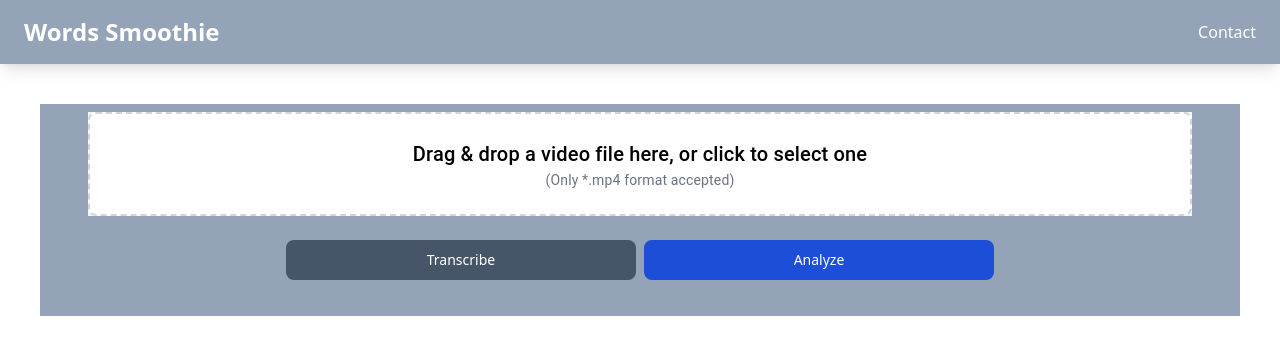
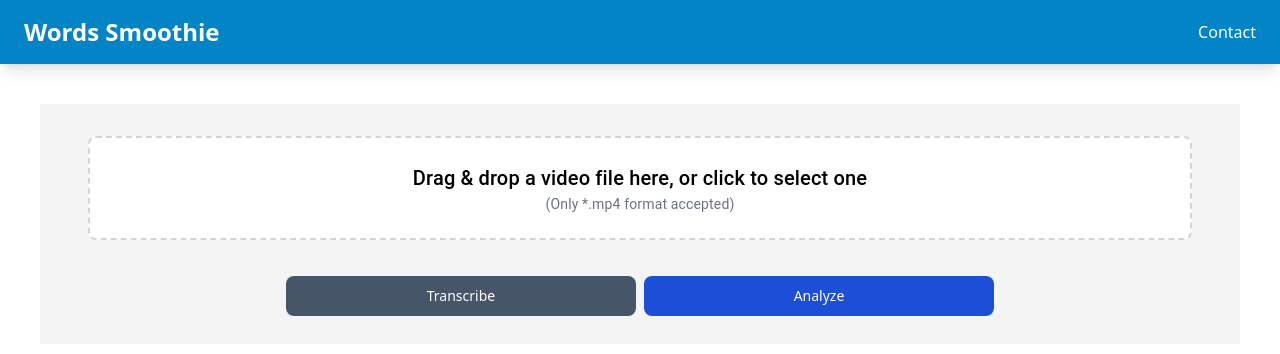
Before and after one commit to Hackathon-Krakow-2024/break-word-traps, a React (Vite) app in the folder frontend/: page / in a window 1280 px wide. Shown: the top 354 px of the page. Built offline with nearby package versions, Linux system fonts and the light colour scheme; no server answers.

Commit message:
Some colors improvements

```diff
--- a/frontend/src/components/Header/Header.tsx
+++ b/frontend/src/components/Header/Header.tsx
@@ -1,6 +1,6 @@
 export const Header = () => {
   return (
-    <header className='bg-slate-400 text-white shadow-lg'>
+    <header className='bg-sky-600 text-white shadow-lg'>
       <div className='container mx-auto flex items-center justify-between px-6 py-4'>
         <div className='text-2xl font-bold'>
           <a href='/' className='hover:text-gray-300'>
--- a/frontend/src/components/VideoUpload.tsx
+++ b/frontend/src/components/VideoUpload.tsx
@@ -15,7 +15,7 @@
   })
 
   return (
-    <div className='flex w-full flex-col bg-gray-100'>
+    <div className='flex w-[640px] w-full flex-col bg-gray-100'>
       <Box
         {...getRootProps()}
         className={`w-full cursor-pointer rounded-lg border-2 border-dashed p-6 ${isDragActive ? 'border-blue-500 bg-blue-50' : 'border-gray-300 bg-white'} `}
--- a/frontend/src/pages/Home/Home.tsx
+++ b/frontend/src/pages/Home/Home.tsx
@@ -60,8 +60,8 @@
   }
 
   return (
-    <Container className='mx-auto my-10 flex w-5/6 bg-slate-400 p-2'>
-      <Container className='flex h-fit flex-col items-center justify-center gap-1 pl-0'>
+    <Container className='mx-auto my-10 flex w-5/6 bg-zinc-100 pt-8'>
+      <Container className='flex h-fit flex-col items-center justify-center gap-4 pl-0'>
         <VideoUpload handleUploadVideo={onDrop} />
         <Video videoFile={video} subtitles={result.subtitles} />
         <VideoActions
```
